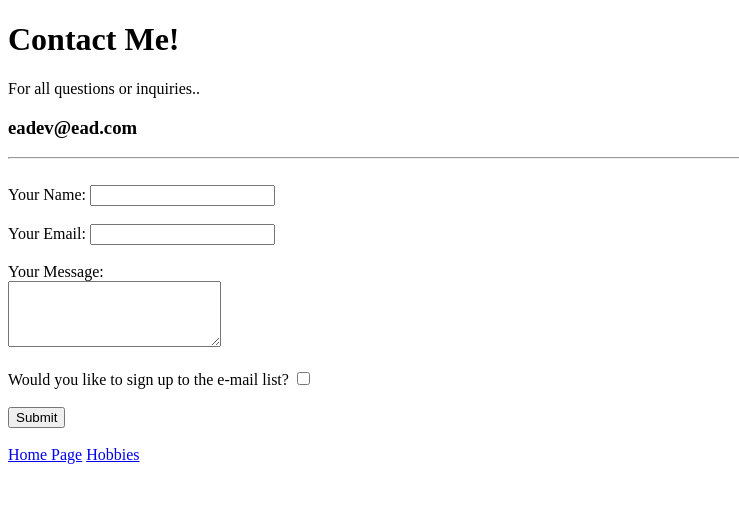
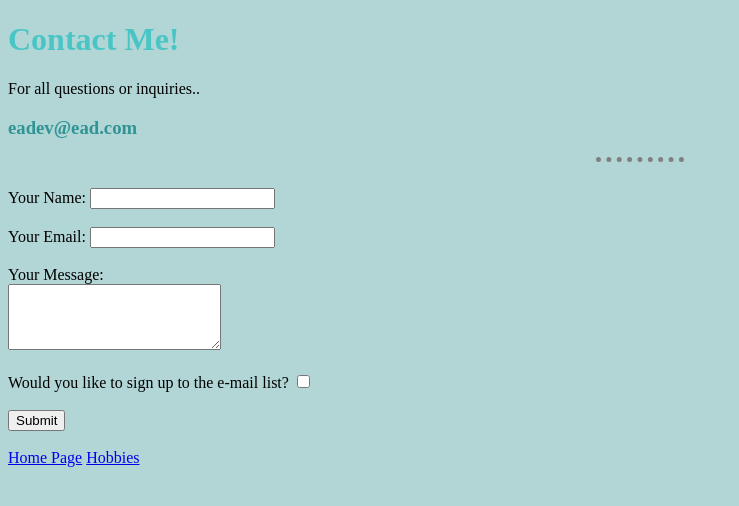
Before and after one commit to manfromny/cv2022, a website: page contact.html in a window 1280 px wide. Shown: the whole page, without its empty margins (0-739 px from the left). Drawn offline with Linux system fonts and the light colour scheme.

Commit message:
final version

```diff
--- a/contact.html
+++ b/contact.html
@@ -5,6 +5,7 @@
     <meta http-equiv="X-UA-Compatible" content="IE=edge" />
     <meta name="viewport" content="width=device-width, initial-scale=1.0" />
     <title>Contact</title>
+    <link rel="stylesheet" href="css/styles.css">
   </head>
   <body>
     <h1>Contact Me!</h1>
--- a/css/styles.css
+++ b/css/styles.css
@@ -1,5 +1,5 @@
 body {
-    background-color: rgb(183, 224, 224);
+    background-color: rgb(178, 214, 214);
 }
 
 hr {
@@ -9,3 +9,11 @@ hr {
     border-color: gray;
     border-width: 5px;
 }
+
+h1 {
+    color: #4ac5c5;
+}
+
+h3 {
+    color: #309494;
+}
```
Also changed, not shown: hobbies.html (+1 -0 lines).
